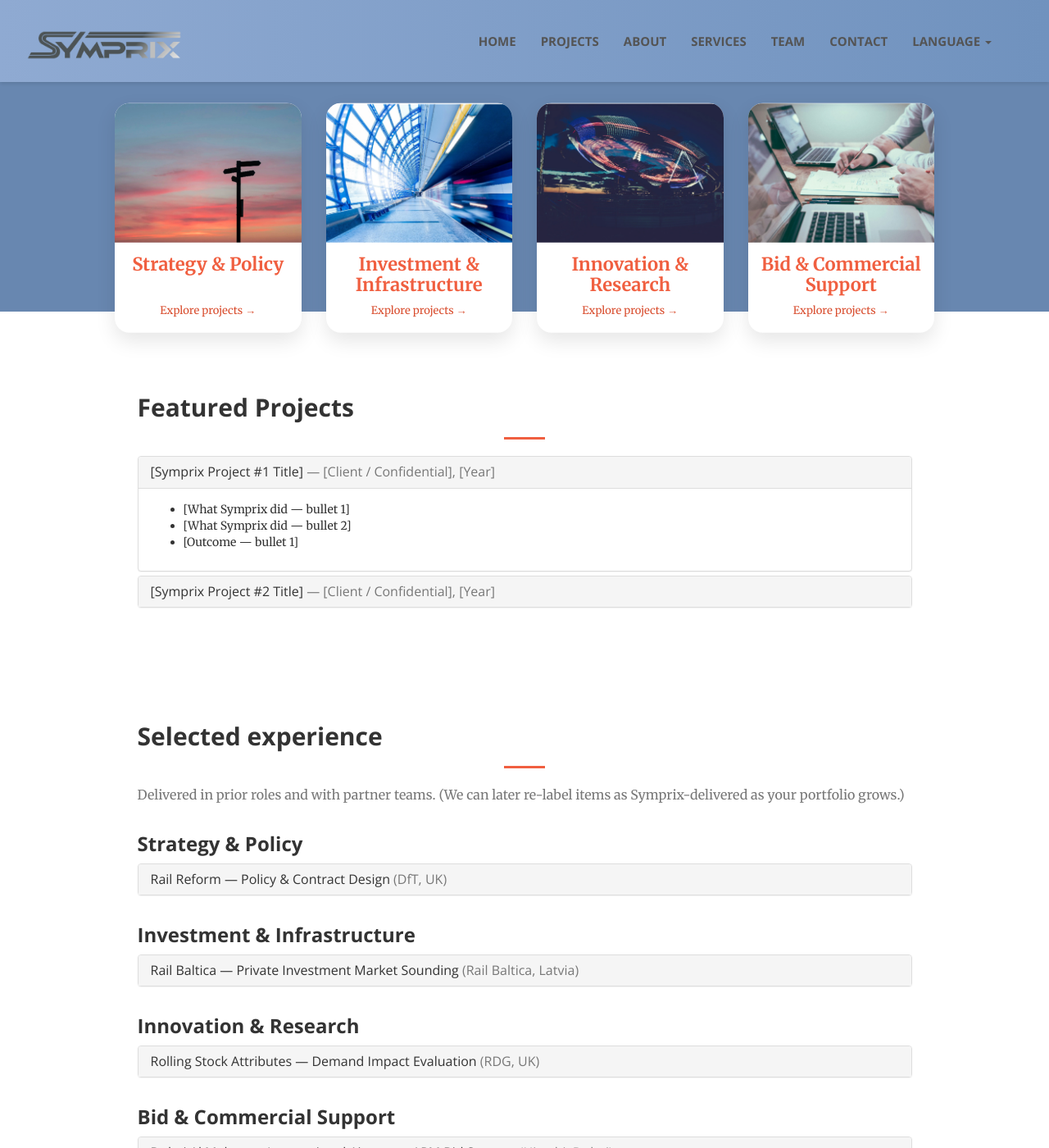
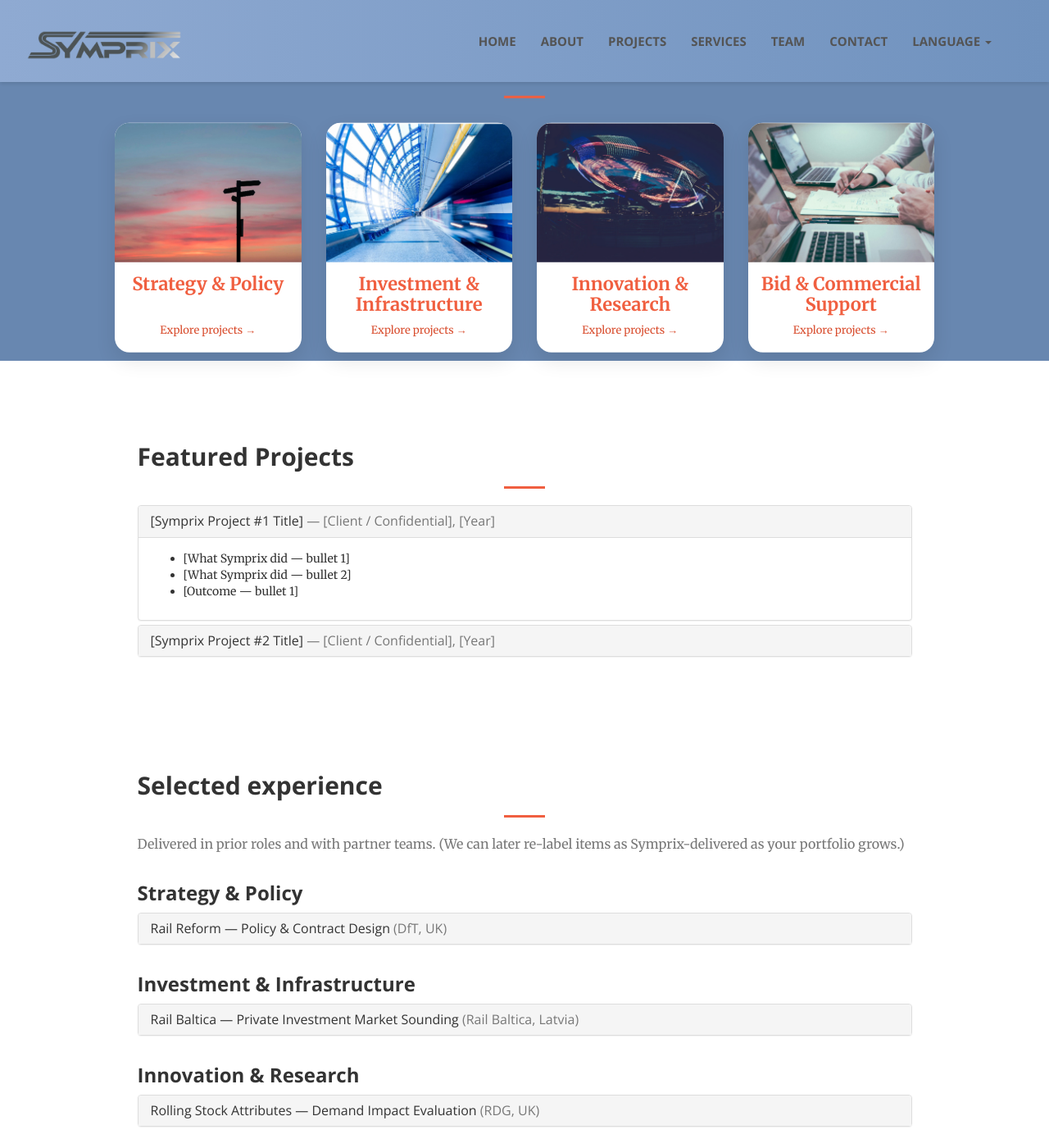
Before and after one commit to CD-Symprix/symprix, a Jekyll site: the page projects.html, which Jekyll copies as it is, in a window 1280 px wide and 1400 px high. Shown: the whole window at 82% size. Built offline with Jekyll 4.4.1, drawn with Linux system fonts in a browser that asks for light colours.

Commit message:
Update projects.html

```diff
--- a/projects.html
+++ b/projects.html
@@ -136,7 +136,7 @@
     header.masthead.projects-hero {
       min-height: 0 !important;           /* override template vh/min-height logic */
       padding-top: 140px !important;
-      padding-bottom: 140px !important;    /* start here */
+      padding-bottom: 200px !important;    /* start here */
     }
 
     /* Set base readable colour */
@@ -179,8 +179,8 @@
       <div class="collapse navbar-collapse" id="bs-example-navbar-collapse-1">
         <ul class="nav navbar-nav navbar-right">
           <li><a href="/index.html">Home</a></li>
+          <li><a class="page-scroll" href="/index.html#about">About</a></li>
           <li><a href="/projects.html">Projects</a></li>
-          <li><a class="page-scroll" href="/index.html#about">About</a></li>
           <li><a class="page-scroll" href="/index.html#services">Services</a></li>
           <li><a class="page-scroll" href="/index.html#team">Team</a></li>
           <li><a class="page-scroll" href="/index.html#contact">Contact</a></li>
```
